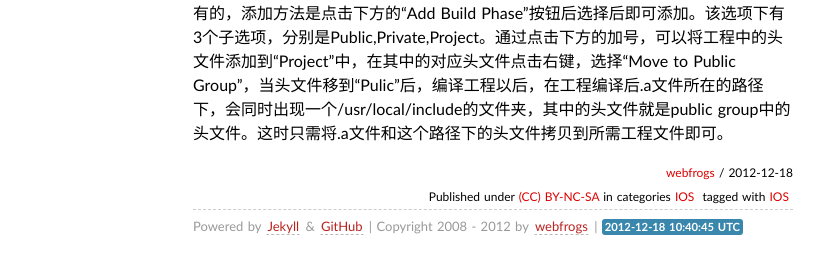
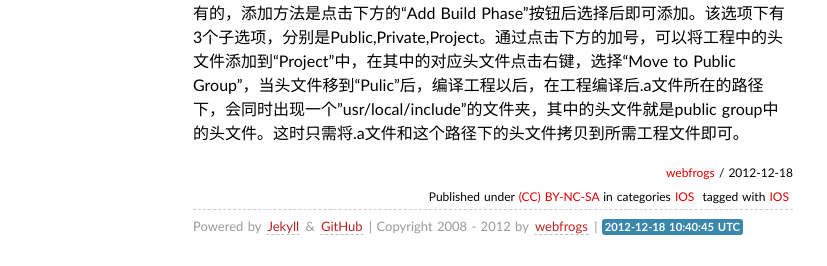
Before and after one commit to webfrogs/webfrogs.github.com, a Jekyll site: the page built from _posts/2012-12-18-ios-static-lib.md, in a window 1280 px wide. Shown: the part 1625-1891 px from the top of the page, without its empty margins (147-974 px from the left). Built offline with Jekyll 4.4.1, drawn with Linux system fonts in a browser that asks for light colours; some web fonts are replaced; Markdown is read by kramdown in place of the engine named in the settings; comment, search, counter and statistics services are not loaded; some of the changed text lies outside the part shown.

Commit message:
fix some

```diff
--- a/_posts/2012-12-18-ios-static-lib.md
+++ b/_posts/2012-12-18-ios-static-lib.md
@@ -25,4 +25,4 @@ tags: [IOS]
 ![release](/assets/images/QQ20121218-3.jpg)
 
 ###4.自动拷贝头文件
-在工程对应的target的“Build Phases”下添加“Copy Headers”的选项。该选项默认是没有的，添加方法是点击下方的“Add Build Phase”按钮后选择后即可添加。该选项下有3个子选项，分别是Public,Private,Project。通过点击下方的加号，可以将工程中的头文件添加到“Project”中，在其中的对应头文件点击右键，选择“Move to Public Group”，当头文件移到“Pulic”后，编译工程以后，在工程编译后.a文件所在的路径下，会同时出现一个/usr/local/include的文件夹，其中的头文件就是public group中的头文件。这时只需将.a文件和这个路径下的头文件拷贝到所需工程文件即可。
+在工程对应的target的“Build Phases”下添加“Copy Headers”的选项。该选项默认是没有的，添加方法是点击下方的“Add Build Phase”按钮后选择后即可添加。该选项下有3个子选项，分别是Public,Private,Project。通过点击下方的加号，可以将工程中的头文件添加到“Project”中，在其中的对应头文件点击右键，选择“Move to Public Group”，当头文件移到“Pulic”后，编译工程以后，在工程编译后.a文件所在的路径下，会同时出现一个"usr/local/include"的文件夹，其中的头文件就是public group中的头文件。这时只需将.a文件和这个路径下的头文件拷贝到所需工程文件即可。
```
